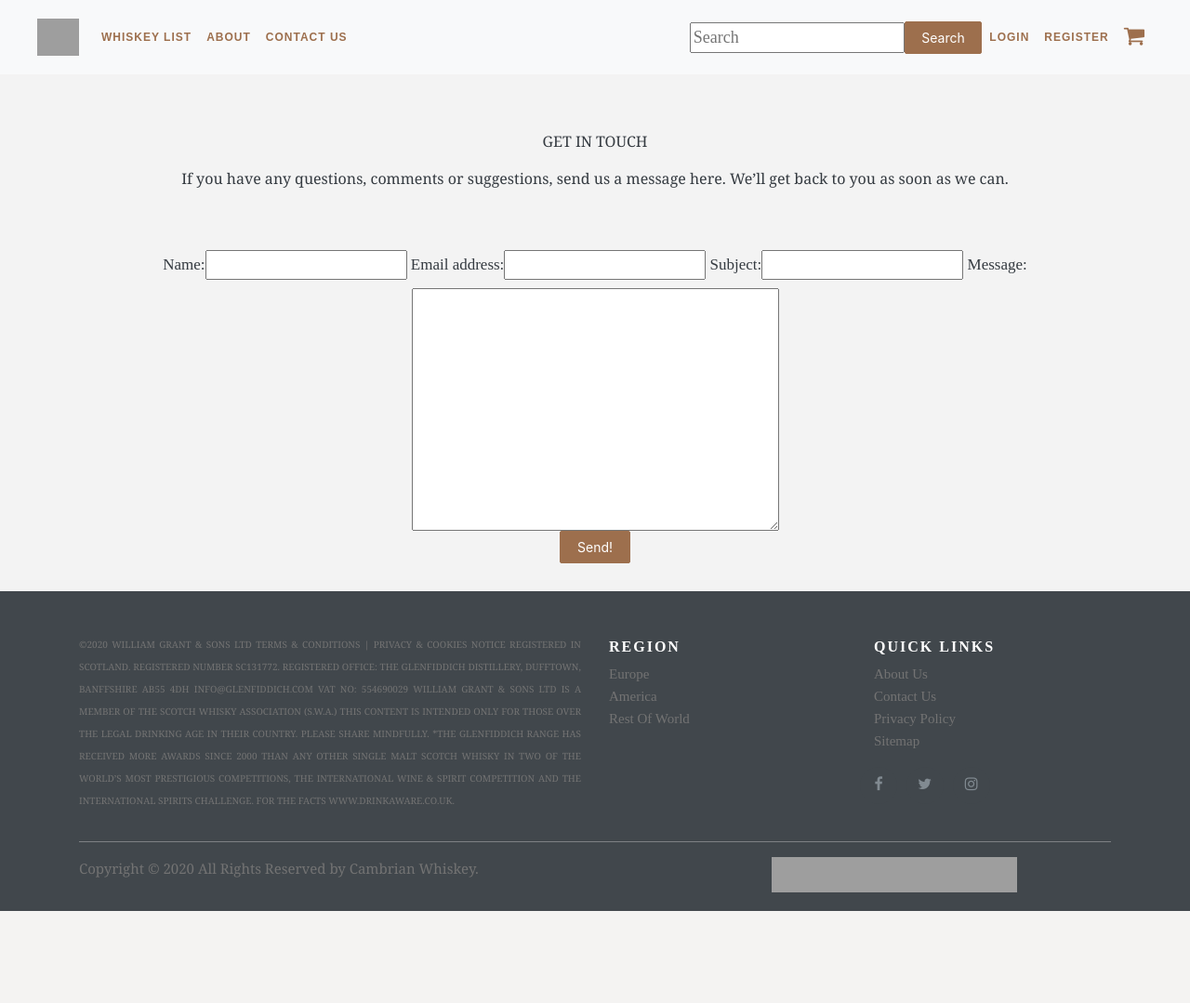
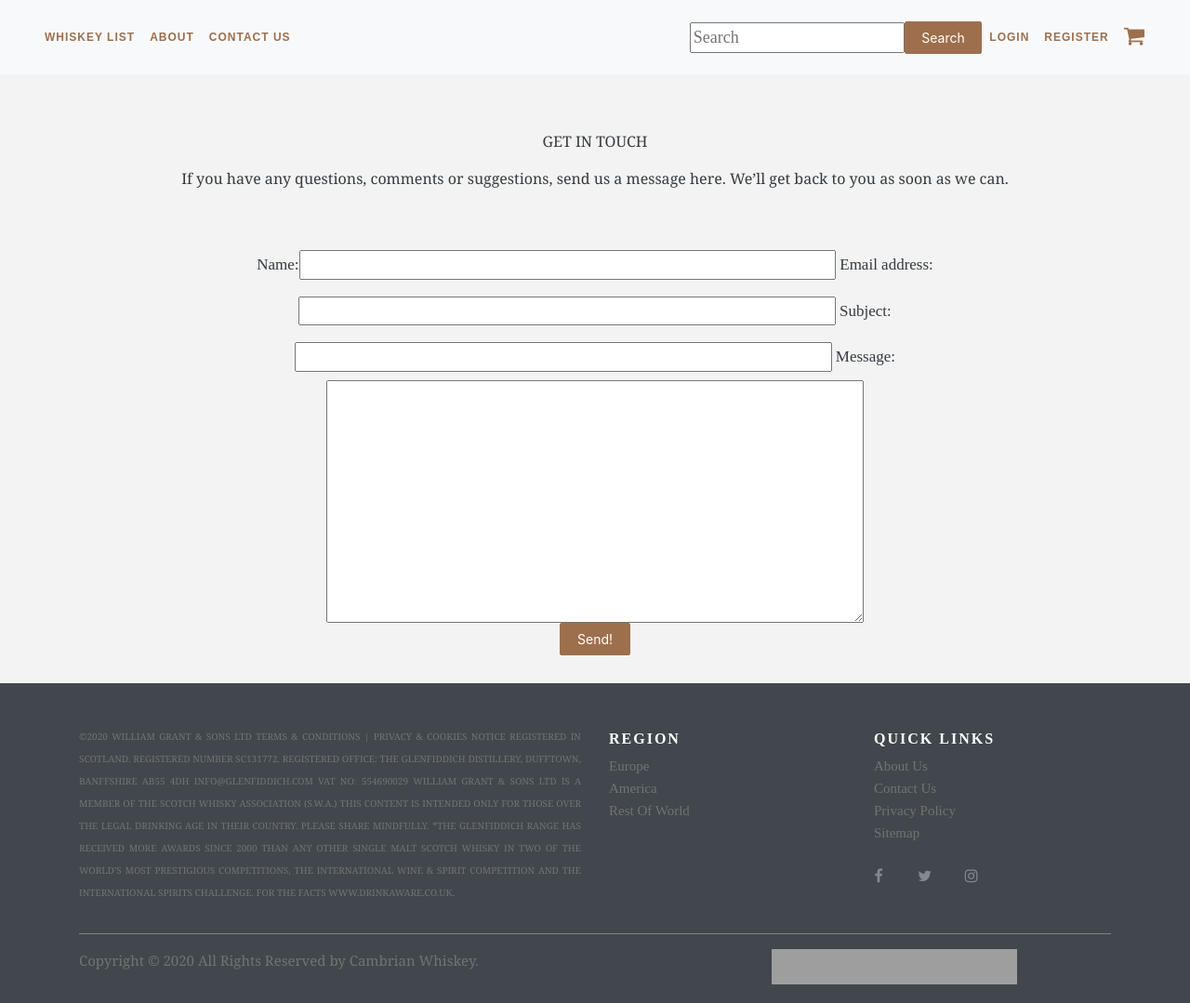
Before and after one commit to isakkhar/cambrian_whiskey, a Django app: page /home/contact/ in a window 1280 px wide. Shown: the whole page at 93% size. Before the commit the page ends 980 px from the top, so only its background shows below. Run offline with Django 3.2, Linux system fonts and the light colour scheme; some libraries are stand-ins or nearby versions; grey boxes are pictures that could not be loaded.

Commit message:
changed the width of the input box of the contact us page

```diff
--- a/home/forms.py
+++ b/home/forms.py
@@ -2,12 +2,16 @@ from django import forms
 
 
 class ContactForm(forms.Form):
-    name = forms.CharField(required=True)
-    email_address = forms.EmailField(required=True)
-    subject = forms.CharField(required=True)
+    name = forms.CharField(required=True, widget=forms.TextInput(attrs={'class':'contact-form-input'}))
+
+    email_address = forms.EmailField(required=True, widget=forms.EmailInput(attrs=
+      {'class':'contact-form-input'}))
+
+    subject = forms.CharField(required=True, widget=forms.TextInput(attrs={'class':'contact-form-input'}))
+
     message = forms.CharField(
         required=True,
-        widget=forms.Textarea()
+        widget=forms.Textarea(attrs={'class':'contact-form-input'})
     )
 
     class Meta:
--- a/static/css/custom.css
+++ b/static/css/custom.css
@@ -317,6 +317,14 @@ body {
 
   .cart-flexbox-with-border {
     padding-right: 0px !important;
+  }
+}
+
+@media (min-width:767px)
+{
+  .contact-form-input
+  {
+    width: 55% !important;
   }
 }
 
@@ -676,6 +684,10 @@ So a little trick there is to put in a min-height. */
 }
 
 /* Contact html */
+
+.contact-form-input {
+  width: 100%;
+}
 
 .wrapper-button {
   text-align: center;
--- a/templates/nav.html
+++ b/templates/nav.html
@@ -3,9 +3,9 @@
 <!-- <header id="navbar" class="sticky"> -->
     <nav class="navbar sticky-top navbar-expand-lg navbar-light bg-light">
 
-        <a class="navbar-brand title" href="/"><img src="\media\images\profile.png" width='45' height="40" alt="Cambrian Whiskey"></a>
+        <!-- <a class="navbar-brand title" href="/"><img src="\media\images\profile.png" width='45' height="40" alt="Cambrian Whiskey"></a> -->
 
-        {% comment %} Mobile Menu Hamburger {% endcomment %}
+        <!-- {% comment %} Mobile Menu Hamburger {% endcomment %} -->
 
         <button class="navbar-toggler" type="button" data-toggle="collapse" data-target="#navbarSupportedContent"
             aria-controls="navbarSupportedContent" aria-expanded="false" aria-label="Toggle navigation">
```
Also changed, not shown: 1 other file.
